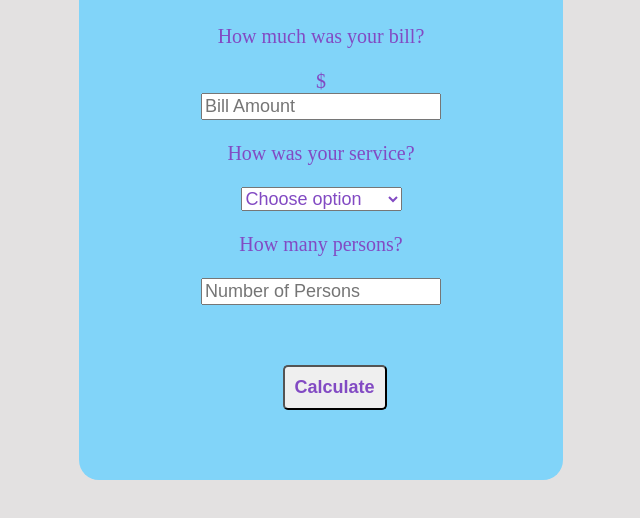
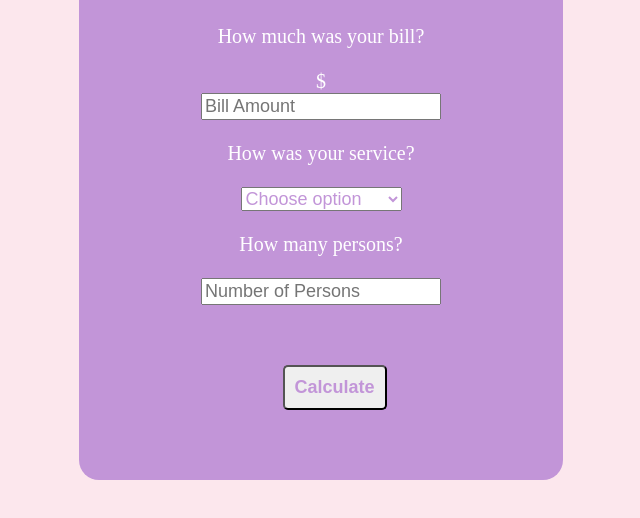
Before and after one commit to pravallica/Tip-Calculator, a plain HTML site: page index.html in a window 1280 px wide. Shown: the part 148-666 px from the top of the page, without its empty margins (319-959 px from the left). Drawn offline with Linux system fonts and the light colour scheme.

Commit message:
changed background

```diff
--- a/style.css
+++ b/style.css
@@ -3,13 +3,13 @@ html {
     margin: 0px;
     width: 100%;
     height: 1000vh;
-    background-color: #e3e1e1;
-    color: #824ac3;
+    background-color: #fce7ed;
+    color: #ffffff ;
     font-size: 20px;
 }
 
 .container {
-    background-color: #81d4f9;
+    background-color: #c295d8;
     width: 30%;
     margin: 3% auto;
     padding: 30px 50px;
@@ -31,7 +31,7 @@ h2 {
 input,
 select {
     font-size: 18px;
-    color: #824ac3;
+    color: #c295d8;
 }
 
 input[type=submit] {
```
